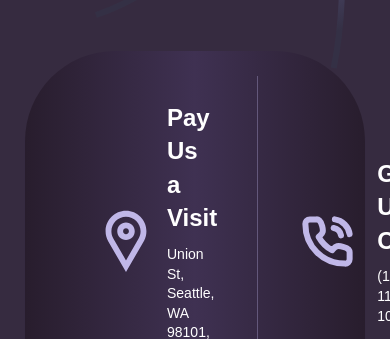
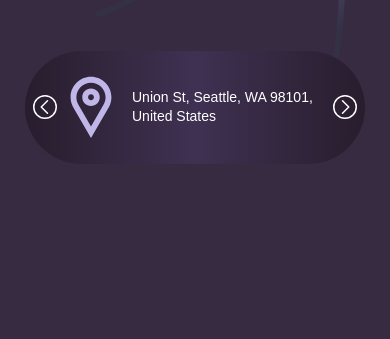
Before and after one commit to huhhell/hydraLanding, a website built with Vite: page index.html in a window 390 px wide. Shown: the part 761-1100 px from the top of the page. After the commit the page ends 950 px from the top, so only its background shows below. Built offline with nearby package versions, Linux system fonts and the light colour scheme; files whose address does not match are found by name.

Commit message:
responsive contact block

```diff
--- a/index.html
+++ b/index.html
@@ -58,8 +58,10 @@
         </div>
     </section>
     <section class="contact">
-        <button class="contact__prev"></button>
-        <a href="#" class="contact__item">
+        <button class="contact__prev">
+            <img src="./src/img/contact/btn-prev.svg" alt="prev" class="contact__prev-img">
+        </button>
+        <a href="#" class="contact__item contact__item-active">
             <img src="./src/img/contact/location.svg" alt="location" class="contact__icon">
             <div class="contact__info">
                 <h5 class="contact__title">Pay Us a Visit</h5>
@@ -80,8 +82,12 @@
                 <p class="contact__text">Contact@HydraVTech.com</p>
             </div>
         </a>
-        <button class="contact__next"></button>
+        <button class="contact__next">
+            <img src="./src/img/contact/btn-next.svg" alt="next" class="contact__next-img">
+        </button>
     </section>
 </div>
+
+<script src="./src/scripts/carouselNew.js"></script>
 </body>
 </html>
--- a/src/styles/main.scss
+++ b/src/styles/main.scss
@@ -308,26 +308,61 @@ body {
   background: linear-gradient(90deg, rgba(255,255,255,1) 0%, rgba(40,29,45,1) 0%, rgba(63,49,82,1) 50%, rgba(40,29,45,1) 100%);
   box-shadow: 0 4px 4px 0 rgba(192, 183, 232, 0.01);
 
+  @media (max-width: 1050px) {
+    justify-content: center;
+  }
+
+  @media (max-width: 600px) {
+    padding: 25px 20px;
+  }
+
   &__item {
     display: flex;
     align-items: center;
     justify-content: center;
     padding: 25px 40px;
     gap: 20px;
-  }
 
-  &__item:nth-child(1) {
-    flex: 0 0 35%;
-    border-right: 1px solid rgba(192, 183, 232, 0.33);
+    @media (max-width: 1050px) {
+      display: none;
+      padding: 10px 20px;
+    }
+
+    @media (max-width: 600px) {
+      padding: 0 10px;
+    }
   }
 
   &__item:nth-child(2) {
-    flex: 0 0 30%;
+    flex: 0 0 35%;
     border-right: 1px solid rgba(192, 183, 232, 0.33);
+
+    @media (max-width: 1050px) {
+      flex: 0 0 90%;
+      border: unset;
+    }
   }
 
   &__item:nth-child(3) {
+    flex: 0 0 30%;
+    border-right: 1px solid rgba(192, 183, 232, 0.33);
+
+    @media (max-width: 1050px) {
+      flex: 0 0 90%;
+      border: unset;
+    }
+  }
+
+  &__item:nth-child(4) {
     flex: 0 0 35%;
+
+    @media (max-width: 1050px) {
+      flex: 0 0 90%;
+    }
+  }
+
+  &__item-active {
+    display: flex;
   }
 
   &__icon {}
@@ -338,6 +373,10 @@ body {
     font-size: 24px;
     font-weight: 700;
     margin-bottom: 10px;
+
+    @media (max-width: 600px) {
+      display: none;
+    }
   }
 
   &__text {
@@ -345,6 +384,39 @@ body {
     font-size: 14px;
   }
 
-  &__prev {}
-  &__next {}
+  &__prev {
+    display: none;
+    background: transparent;
+
+    @media (max-width: 1050px) {
+      display: block;
+    }
+
+    &-img {
+      width: 50px;
+      height: auto;
+
+      @media (max-width: 600px) {
+        width: 30px;
+      }
+    }
+  }
+
+  &__next {
+    display: none;
+    background: transparent;
+
+    @media (max-width: 1050px) {
+      display: block;
+    }
+
+    &-img {
+      width: 50px;
+      height: auto;
+
+      @media (max-width: 600px) {
+        width: 30px;
+      }
+    }
+  }
 }
```
Also changed, not shown: src/img/contact/btn-next.svg (added), src/img/contact/btn-prev.svg (added), src/styles/main.css, 1 other file.
